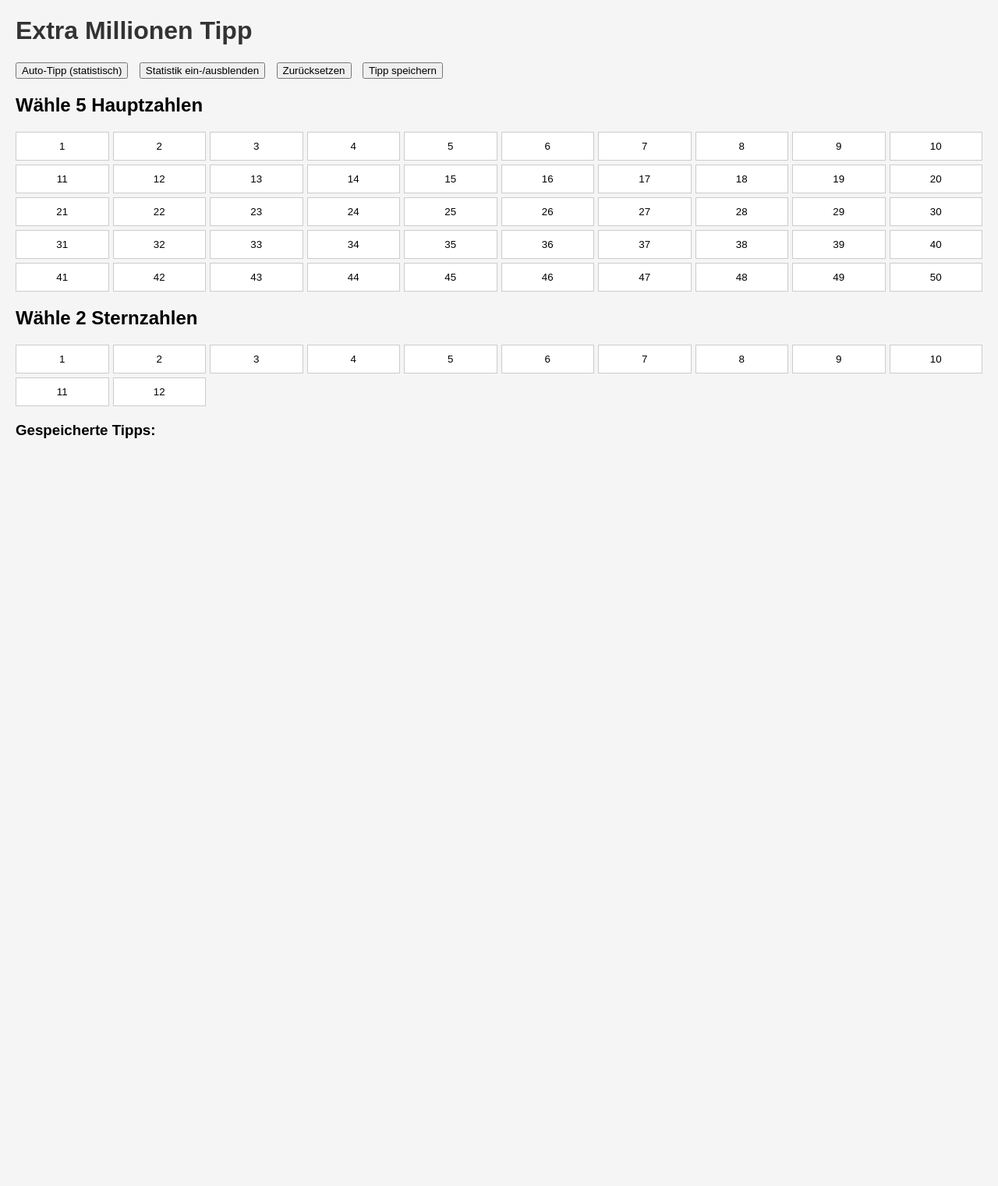
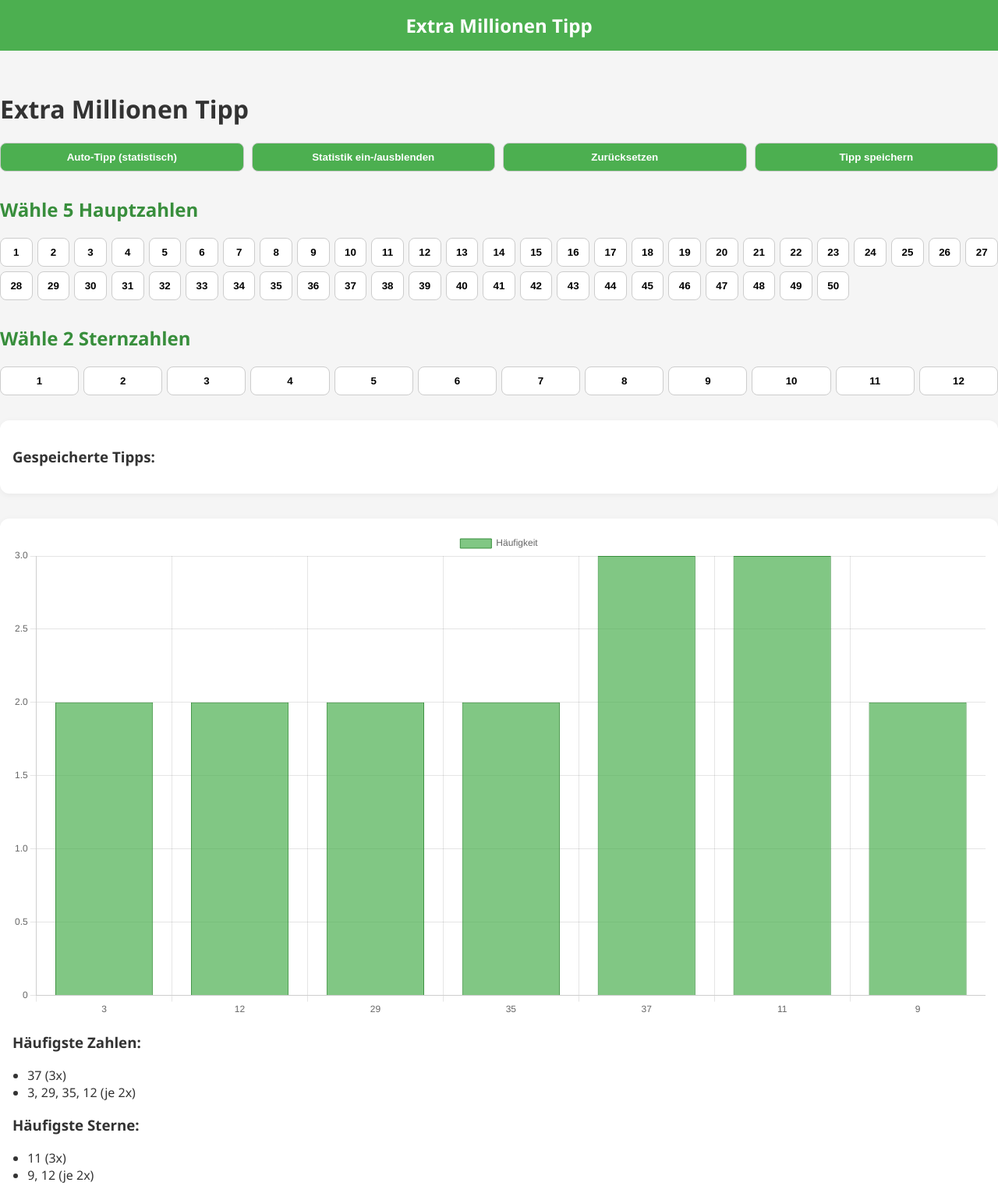
Before and after one commit to Gertschi2011/extra-millionen-tipp, a plain HTML site: page index.html in a window 1280 px wide. Shown: the whole page at 78% size. Before the commit the page ends 800 px from the top, so only its background shows below. Drawn offline with nearby package versions, Linux system fonts and the light colour scheme.

Commit message:
update index and script

```diff
--- a/index.html
+++ b/index.html
@@ -6,8 +6,13 @@
     <meta name="viewport" content="width=device-width, initial-scale=1">
     <link rel="manifest" href="manifest.json">
     <link rel="stylesheet" href="style.css">
+    <script src="https://cdn.jsdelivr.net/npm/chart.js"></script>
 </head>
 <body>
+    <header>Extra Millionen Tipp</header>
+<main>
+    <!-- dein Inhalt hier -->
+</main>
     <h1>Extra Millionen Tipp</h1>
     <div class="actions">
         <button onclick="generateStatisticalTip()">Auto-Tipp (statistisch)</button>
@@ -28,6 +33,7 @@
     </div>
 
     <div id="statistik">
+        <canvas id="statistikChart" width="400" height="200"></canvas>
         <h3>Häufigste Zahlen:</h3>
         <ul><li>37 (3x)</li><li>3, 29, 35, 12 (je 2x)</li></ul>
         <h3>Häufigste Sterne:</h3>
--- a/script.js
+++ b/script.js
@@ -2,7 +2,26 @@ const numberGrid = document.getElementById('numberGrid');
 const starGrid = document.getElementById('starGrid');
 const statistik = document.getElementById('statistik');
 const savedTipsList = document.getElementById('savedTipsList');
+const statistikChart = document.getElementById('statistikChart');
 
+const chart = new Chart(statistikChart, {
+    type: 'bar',
+    data: {
+        labels: ["3", "12", "29", "35", "37", "11", "9"],
+        datasets: [{
+            label: 'Häufigkeit',
+            data: [2, 2, 2, 2, 3, 3, 2],
+            backgroundColor: 'rgba(76, 175, 80, 0.7)',
+            borderColor: 'rgba(56, 142, 60, 1)',
+            borderWidth: 1
+        }]
+    },
+    options: {
+        scales: {
+            y: { beginAtZero: true }
+        }
+    }
+});
 for (let i = 1; i <= 50; i++) {
     const btn = document.createElement('button');
     btn.textContent = i;
--- a/style.css
+++ b/style.css
@@ -1,26 +1,90 @@
+:root {
+    --primary: #4caf50;
+    --primary-dark: #388e3c;
+    --bg: #f5f5f5;
+    --text: #333;
+}
+
 body {
-    font-family: Arial, sans-serif;
-    margin: 20px;
-    background-color: #f5f5f5;
+    font-family: 'Segoe UI', sans-serif;
+    margin: 0;
+    padding: 0;
+    background-color: var(--bg);
+    color: var(--text);
 }
-h1 { color: #333; }
+
+header {
+    background-color: var(--primary);
+    padding: 1rem;
+    text-align: center;
+    color: white;
+    font-size: 1.5rem;
+    font-weight: bold;
+}
+
+main {
+    padding: 1rem;
+    max-width: 800px;
+    margin: auto;
+}
+
+h2 {
+    margin-top: 2rem;
+    color: var(--primary-dark);
+}
+
 .number-grid, .star-grid {
     display: grid;
-    grid-template-columns: repeat(10, 1fr);
-    gap: 5px;
-    margin-bottom: 20px;
+    grid-template-columns: repeat(auto-fit, minmax(40px, 1fr));
+    gap: 6px;
+    margin: 1rem 0;
 }
-.number-grid button, .star-grid button {
+
+button {
     padding: 10px;
-    background-color: #fff;
+    border-radius: 8px;
     border: 1px solid #ccc;
+    background-color: white;
     cursor: pointer;
+    font-weight: bold;
+    transition: 0.2s ease-in-out;
 }
-.number-grid button.selected, .star-grid button.selected {
-    background-color: #4caf50;
+
+button:hover {
+    background-color: #e0f2f1;
+}
+
+button.selected {
+    background-color: var(--primary);
     color: white;
-    border-color: #388e3c;
+    border-color: var(--primary-dark);
 }
-#statistik { display: none; margin-top: 20px; }
-.actions { margin-bottom: 20px; }
-.actions button { margin-right: 10px; }
+
+.actions {
+    display: flex;
+    flex-wrap: wrap;
+    gap: 10px;
+    margin-bottom: 1rem;
+}
+
+.actions button {
+    flex: 1 1 150px;
+    background-color: var(--primary);
+    color: white;
+}
+
+.actions button:hover {
+    background-color: var(--primary-dark);
+}
+
+#statistik, #savedTipsSection {
+    margin-top: 2rem;
+    background: white;
+    padding: 1rem;
+    border-radius: 12px;
+    box-shadow: 0 2px 8px rgba(0,0,0,0.05);
+}
+
+ul {
+    padding-left: 1.2rem;
+}
```
